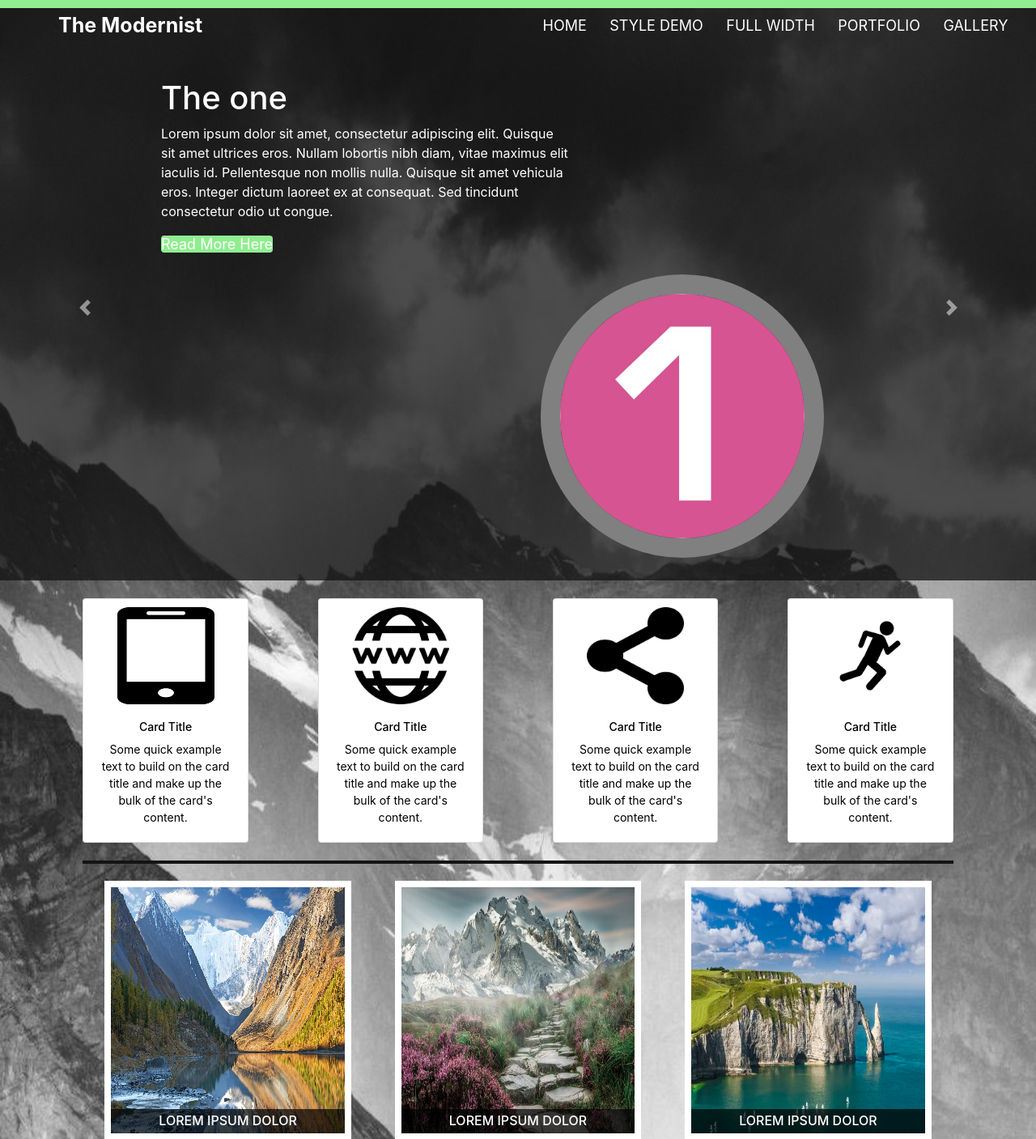
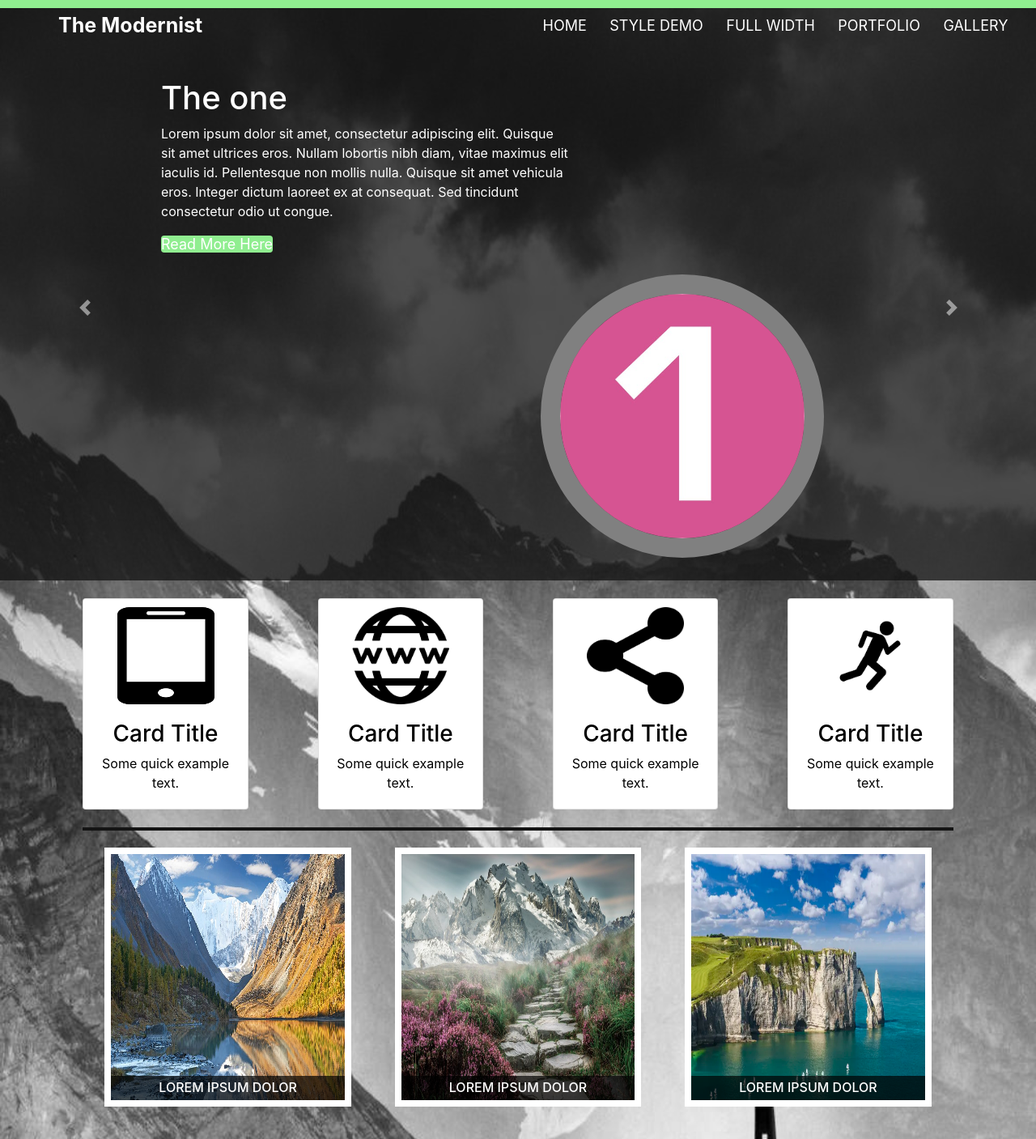
Before and after one commit to MariusPaq/Integration-n1-TheModernist, a PHP site: page / in a window 1280 px wide. Shown: the top 1407 px of the page at 81% size. Run offline with PHP 8.4, Linux system fonts and the light colour scheme.

Commit message:
fix card & carousel img

```diff
--- a/index.php
+++ b/index.php
@@ -11,7 +11,7 @@
               </a>
                 <div class="card-body">
                   <h3>Card Title</h3>
-                  <p class="card-text">Some quick example text to build on the card title and make up the bulk of the card's content.</p>
+                  <p class="card-text">Some quick example text.</p>
                 </div><!--FIN card-body-->
             </div><!--FIN card-->
 
@@ -21,7 +21,7 @@
             </a>
             <div class="card-body">
               <h3>Card Title</h3>
-              <p class="card-text">Some quick example text to build on the card title and make up the bulk of the card's content.</p>
+              <p class="card-text">Some quick example text.</p>
             </div><!--FIN card-body-->
           </div><!--FIN card-->
 
@@ -31,7 +31,7 @@
             </a>
             <div class="card-body">
               <h3>Card Title</h3>
-              <p class="card-text">Some quick example text to build on the card title and make up the bulk of the card's content.</p>
+              <p class="card-text">Some quick example text.</p>
             </div><!--FIN card-body-->
           </div><!--FIN card-->
 
@@ -41,7 +41,7 @@
             </a>
             <div class="card-body">
               <h3>Card Title</h3>
-              <p class="card-text">Some quick example text to build on the card title and make up the bulk of the card's content.</p>
+              <p class="card-text">Some quick example text.</p>
             </div><!--FIN card-body-->
           </div><!--FIN card-->
 
--- a/main.css
+++ b/main.css
@@ -25,12 +25,12 @@ body { background-image: url("img/back.jpg"); background-size: 100% 100%; }
 .rightincarousel { float: right; margin-right: 20%; margin-top: 2%; margin-bottom: 2%; }
 
 .rightincarousel img{
-  width : 350px;
+  max-width : 350px;
   height : 350px;
   border: none;
   -moz-border-radius : 175px;
   -webkit-border-radius : 175px;
-  border-radius : 175px;
+  border-radius : 200px;
   border: 1.5rem solid grey;
 }
 
@@ -71,7 +71,7 @@ body { background-image: url("img/back.jpg"); background-size: 100% 100%; }
 
 .acard { position: absolute; display: block; width: 100%; height: 100%; }
 
-.card h3 , .card p , .card a{ text-align: center; color: black; text-decoration: none; font-size: 1.1vw; }
+.card h3 , .card p , .card a{ text-align: center; color: black; text-decoration: none; }
 
 .card img { height: 120px; width: 120px; margin-left: auto; margin-right: auto; margin-top: 5%; }
 
@@ -173,13 +173,13 @@ input[type="text"], input[type="email"], input[type="subject"], textarea[id="msg
 button[type="submit"] { margin-top: 10%; width: 40%; background-color: rgba(144,238,144); color: black; }
 /*FIN formulaire*/
 
-@media (max-width: 800px) {
+@media (max-width: 1000px) {
 
   #topfooter { display: flex; flex-direction: column; }
 
   .box { width: 90%; }
 
-  #box1 { margin-left: 0% }
+  #box1 { margin-left: 1% }
 
   input[type="text"], input[type="email"], input[type="subject"], textarea[id="msg"] { width: 100%; }
 
```
